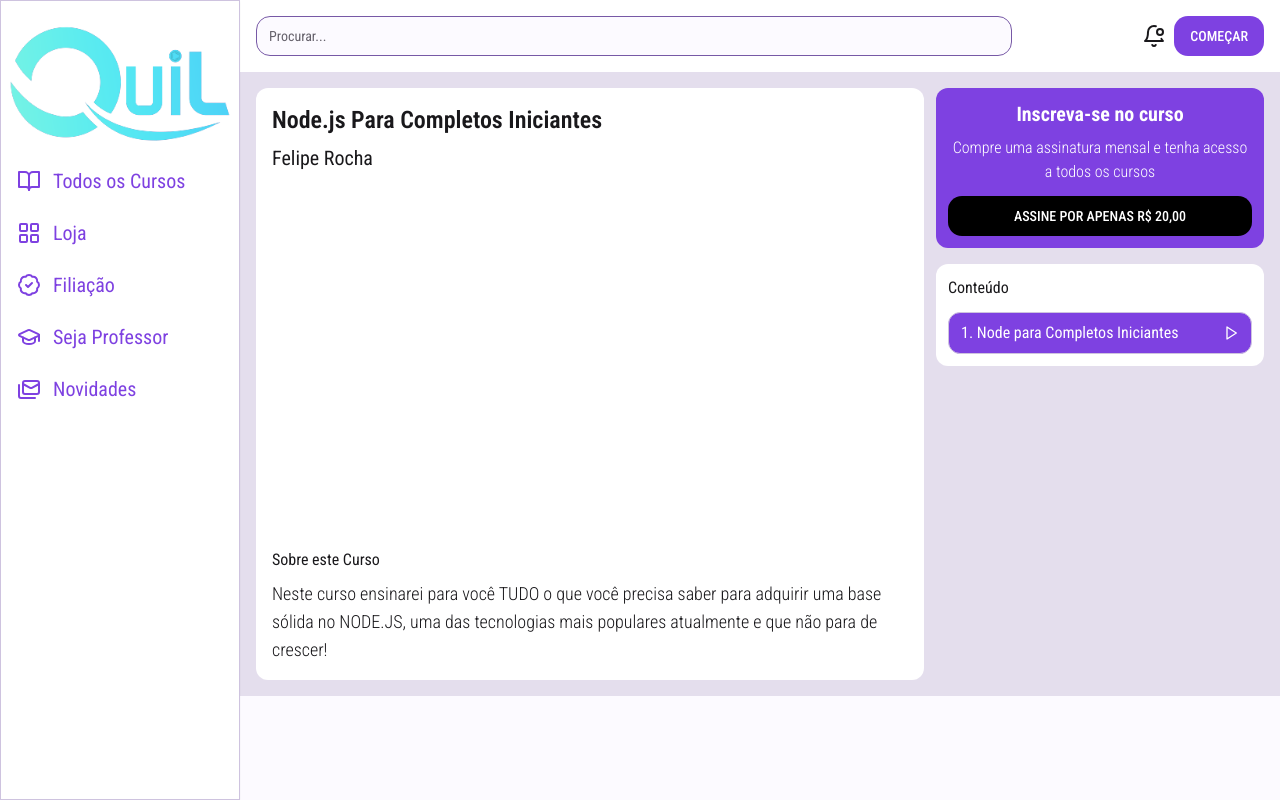
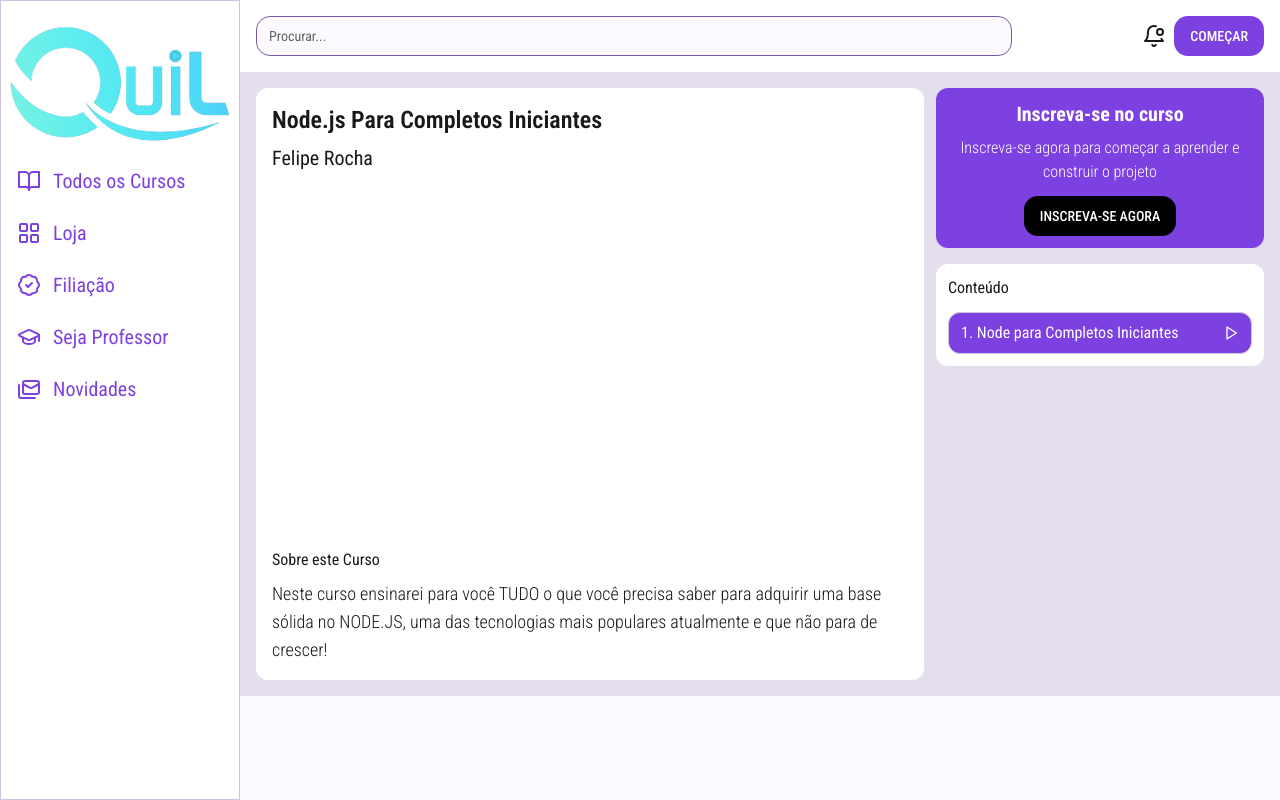
Before and after one commit to QuiLion7/quilcursos, a Next.js app: page /course-preview/1 in a window 1280 px wide. Built offline with nearby package versions, Linux system fonts and the light colour scheme; no server answers.

Commit message:
feat: add check for free or paid course in CourseEnrollSection

```diff
--- a/src/app/(router)/course-preview/components/CourseEnrollSection.tsx
+++ b/src/app/(router)/course-preview/components/CourseEnrollSection.tsx
@@ -1,24 +1,48 @@
+"use client";
 import { Button } from "@/components/ui/button";
+import { courseLists } from "@/utils/constants";
+import { useUser } from "@clerk/nextjs";
+import Link from "next/link";
 import React from "react";
 
-const CourseEnrollSection = () => {
+interface CourseEnrollSectionProps {
+  courseId: string;
+}
+
+const CourseEnrollSection: React.FC<CourseEnrollSectionProps> = ({
+  courseId,
+}) => {
+  const course = courseLists.find((course) => course.id === courseId);
+
   const membership = false;
+  const { user } = useUser();
+
   return (
     <div className="flex flex-col justify-center rounded-xl bg-primary p-3 text-center">
       <h2 className="mb-2 text-xl font-bold text-primary-foreground">
         Inscreva-se no curso
       </h2>
-      {membership && (
+      {user && (membership || course?.free) ? (
         <div className="flex flex-col justify-center gap-3">
           <h2 className="font-light text-primary-foreground">
             Inscreva-se agora para começar a aprender e construir o projeto
           </h2>
-          <Button className="uppercase transition-all hover:animate-pulse hover:bg-secondary-foreground hover:text-primary">
+          <Button className="bg-secondary-foreground uppercase hover:bg-pink-600 hover:text-primary-foreground">
             Inscreva-se agora
           </Button>
         </div>
-      )}
-      {!membership && (
+      ) : !user ? (
+        <div className="flex flex-col justify-center gap-3">
+          <h2 className="font-light text-primary-foreground">
+            Inscreva-se agora para começar a aprender e construir o projeto
+          </h2>
+          <Link href={"/sign-in"}>
+            <Button className="bg-secondary-foreground uppercase hover:bg-pink-600 hover:text-primary-foreground">
+              Inscreva-se agora
+            </Button>
+          </Link>
+        </div>
+      ) : (
         <div className="flex flex-col justify-center gap-3">
           <h2 className="font-light text-primary-foreground">
             Compre uma assinatura mensal e tenha acesso a todos os cursos
```
